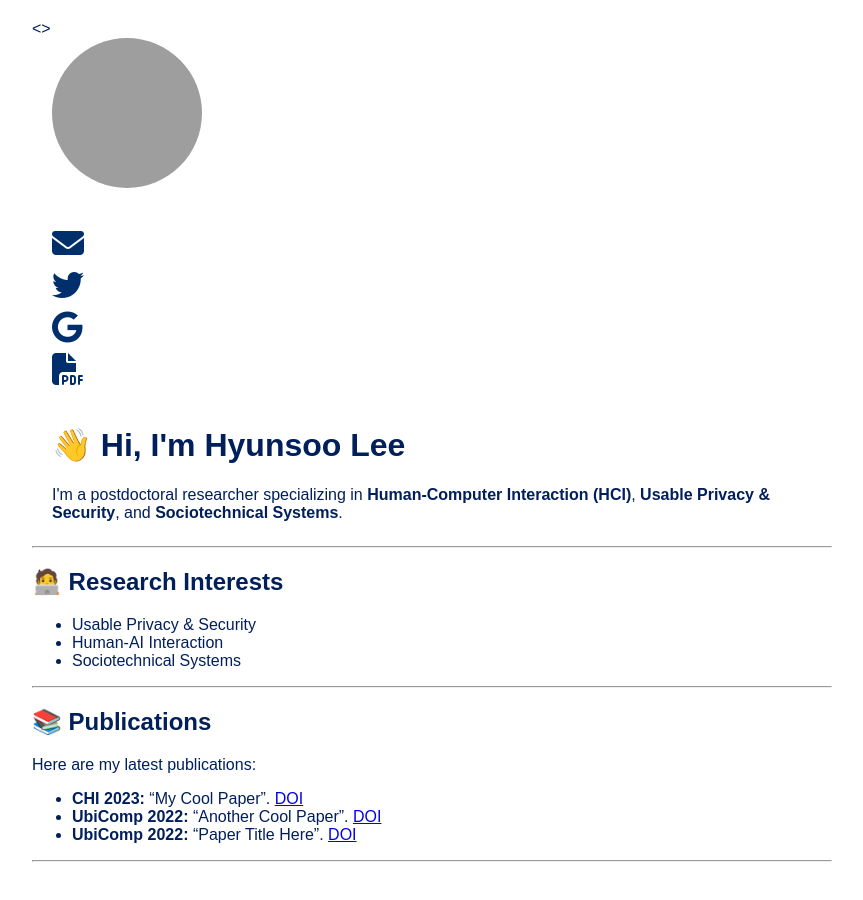
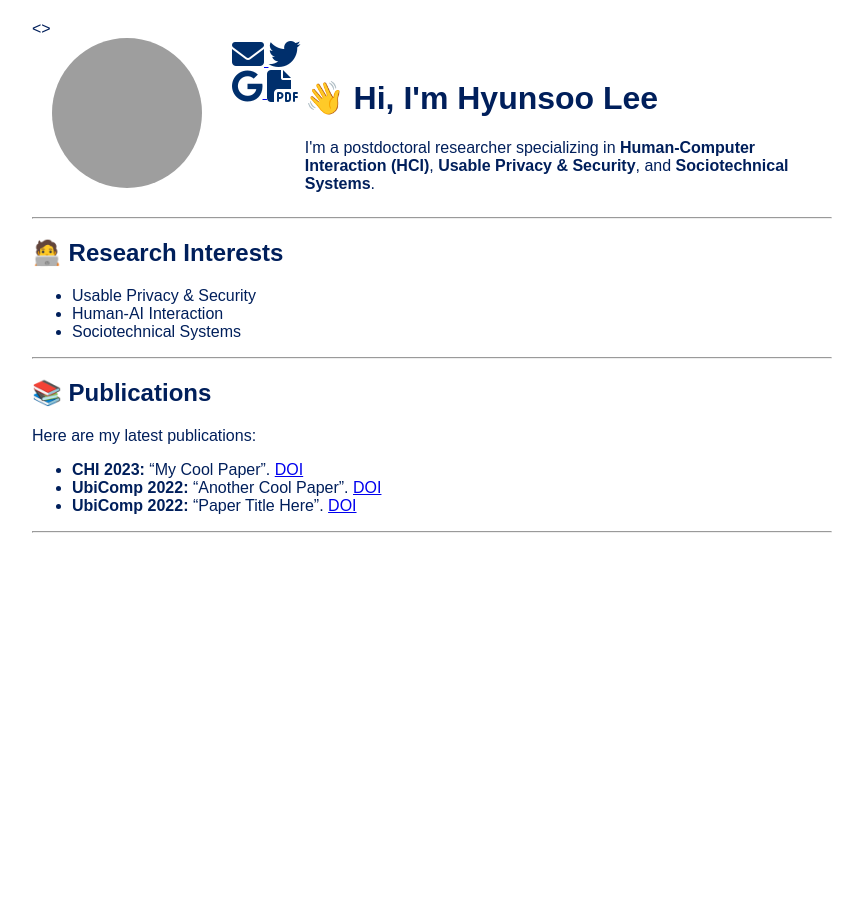
Before and after one commit to hslee90/hslee90.github.io, a Jekyll site: the page built from index.md, in a window 1280 px wide. Shown: the whole page, without its empty margins (208-1071 px from the left). Built offline with Jekyll 4.4.1, drawn with Linux system fonts in a browser that asks for light colours; nearby versions of some CDN libraries; grey boxes are pictures that could not be loaded.

Commit message:
Update index.md

```diff
--- a/index.md
+++ b/index.md
@@ -2,25 +2,25 @@
 layout: default
 title: "Hyunsoo Lee"
 ---
-<div style="display: flex; flex-direction: column; align-items: flex-start; padding-left: 20px;">
+<div style="display: flex; flex-direction: row; align-items: flex-start; padding-left: 20px;">
 
   <!-- 왼쪽: 프로필 이미지 + 아이콘 -->
-  <div style="text-align: left; margin-bottom: 20px;">
+  <div style="text-align: left; margin-right: 30px;">
     <img src="assets/images/profile.jpg" alt="Profile Image" style="width: 150px; height: 150px; border-radius: 50%; margin-bottom: 15px;">
   </div>
 
   <!-- 로고 아이콘들 -->
-  <div style="display: flex; flex-direction: column; text-align: left; gap: 10px;">
-    <a href="mailto:hslee90@kaist.ac.kr">
+  <div style="text-align: left;">
+    <a href="mailto:hslee90@kaist.ac.kr" style="margin: 10px 0;">
       <i class="fa-solid fa-envelope" style="font-size: 2rem; color: #002F6C;"></i>
     </a>
-    <a href="https://twitter.com/hyunsoo820">
+    <a href="https://twitter.com/hyunsoo820" style="margin: 10px 0;">
       <i class="fa-brands fa-twitter" style="font-size: 2rem; color: #002F6C;"></i>
     </a>
-    <a href="https://scholar.google.com/citations?user=ctglUjoAAAAJ&hl=en">
+    <a href="https://scholar.google.com/citations?user=ctglUjoAAAAJ&hl=en" style="margin: 10px 0;">
       <i class="fa-brands fa-google" style="font-size: 2rem; color: #002F6C;"></i>
     </a>
-    <a href="/assets/cv/Hyunsoo_Lee_CV.pdf">
+    <a href="/assets/cv/Hyunsoo_Lee_CV.pdf" style="margin: 10px 0;">
       <i class="fa-solid fa-file-pdf" style="font-size: 2rem; color: #002F6C;"></i>
     </a>
   </div>
```
